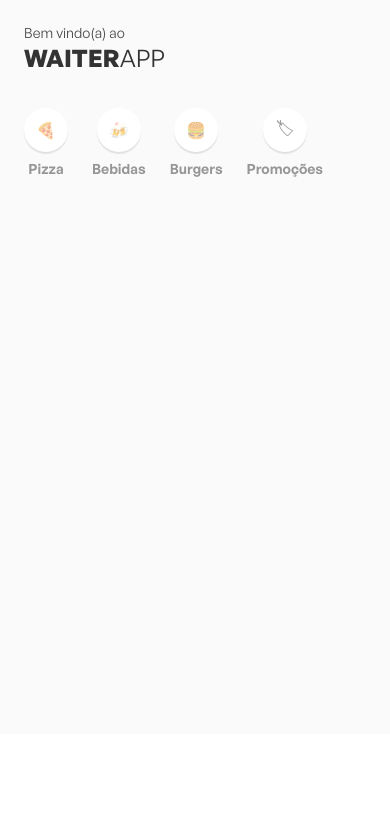
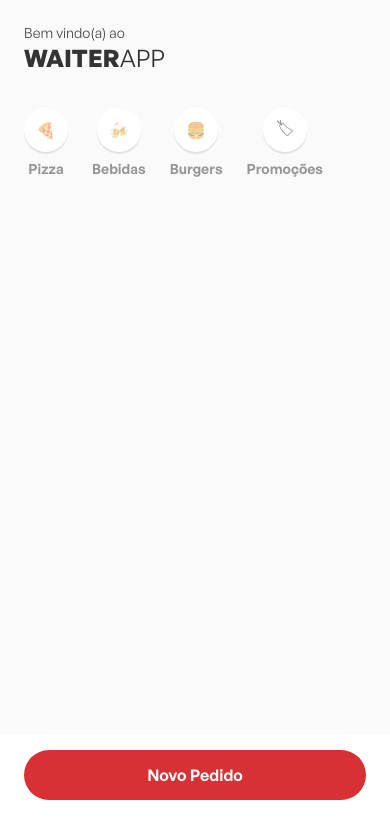
Before and after one commit to eduuk15/WaiterAppMobile, a React Native app: screen / in a window 390 px wide. Shown: the top 838 px of the page. Built offline with nearby package versions, Linux system fonts and the light colour scheme.

Commit message:
feat: adiciona componente reutilizavel do botao

```diff
--- a/src/Main/index.tsx
+++ b/src/Main/index.tsx
@@ -3,6 +3,7 @@
 import { Header } from '../components/Header';
 import { Categories } from '../components/Categories';
 import { Menu } from '../components/Menu';
+import { Button } from '../components/Button';
 
 export function Main() {
 	return (
@@ -20,7 +21,11 @@
 
 			</Container>
 			<Footer>
-				<FooterContainer></FooterContainer>
+				<FooterContainer>
+					<Button onPress={() => alert('Novo Pedido')}>
+						Novo Pedido
+					</Button>
+				</FooterContainer>
 			</Footer>
 		</>
 	);
--- a/src/Main/styles.ts
+++ b/src/Main/styles.ts
@@ -21,6 +21,7 @@
 export const Footer = styled.View`
 	min-height: 110px;
 	background: #fff;
+	padding: 16px 24px;
 `;
 
 export const FooterContainer = styled.SafeAreaView`
--- /dev/null
+++ b/src/components/Button/index.tsx
@@ -0,0 +1,18 @@
+import { Text } from '../Text';
+import { Container } from './styles';
+
+interface ButtonProps {
+	children: string;
+	onPress: () => void;
+	disabled?: boolean;
+}
+
+export function Button({ children, onPress, disabled }: ButtonProps) {
+	return (
+		<Container onPress={onPress} disabled={disabled}>
+			<Text weight="600" color="#fff">
+				{children}
+			</Text>
+		</Container>
+	);
+}
--- /dev/null
+++ b/src/components/Button/styles.ts
@@ -0,0 +1,9 @@
+import styled from 'styled-components/native';
+
+export const Container = styled.TouchableOpacity`
+	background: ${({ disabled }) => disabled ? '#999' : '#D73035'};
+	border-radius: 48px;
+	padding: 14px 24px;
+	align-items: center;
+	justify-content: center;
+`;
```
